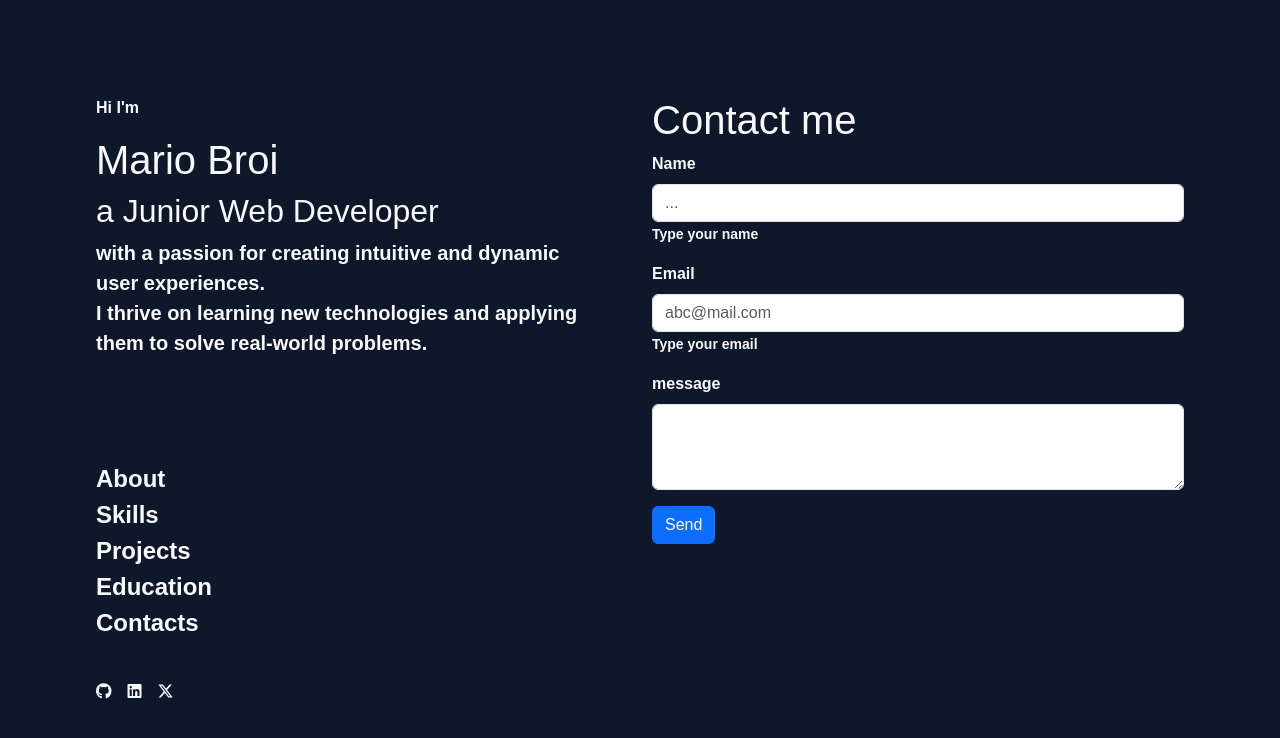
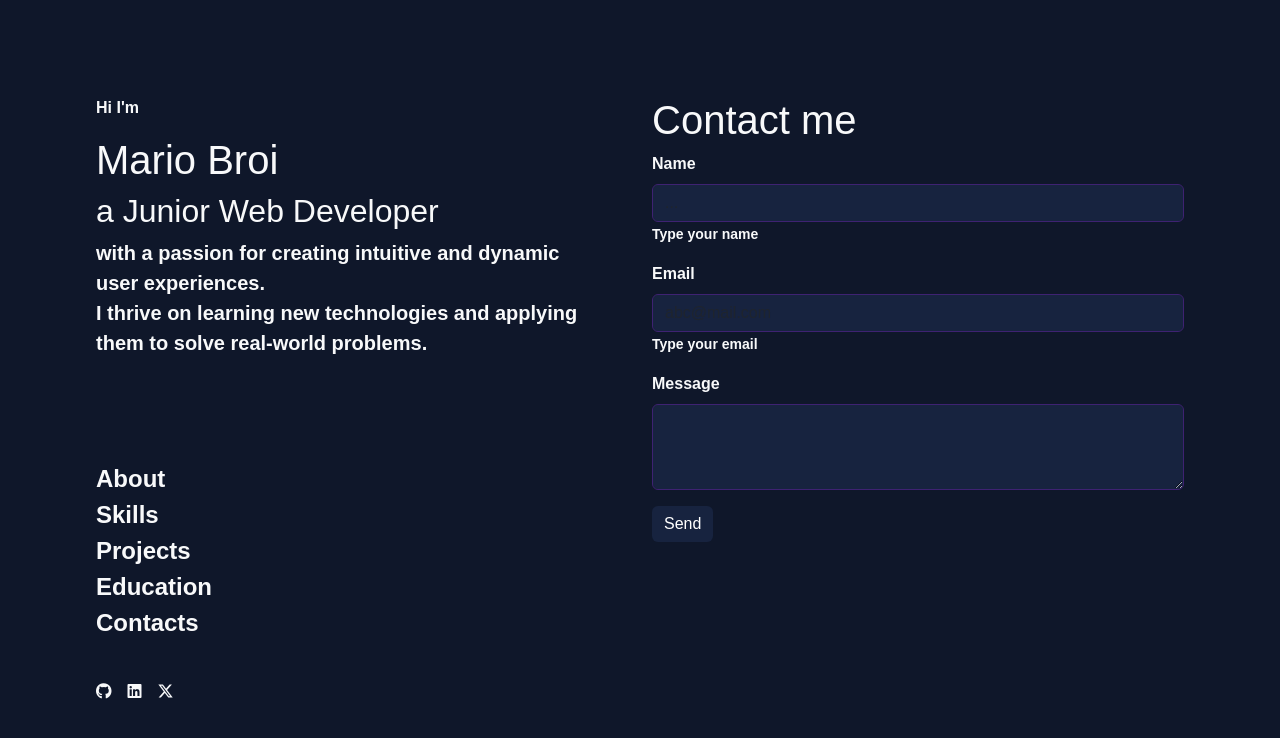
Before and after one commit to MarioBroi/vite-boolfolio, a Vue app: page /contacts in a window 1280 px wide. Shown: the top 738 px of the page. Built offline with nearby package versions, Linux system fonts and the light colour scheme; a web font is replaced by a local one.

Commit message:
edit contacts page button and input style

```diff
--- a/src/style.css
+++ b/src/style.css
@@ -91,6 +91,33 @@ body {
 
 }
 
+.submit_button {
+  background-color: var(--portfolio-bg-secondary);
+  color: var(--portfolio-text-light);
+  border: none;
+}
+
+.submit_button:hover {
+  color: var(--portfolio-text-bright);
+  box-shadow: -1px -1px 3px rgba(255, 255, 255, 0.1),
+    2px 2px 6px rgba(0, 0, 0, 0.8),
+    inset -2px -2px 10px rgba(255, 255, 255, 0.05),
+    inset 2px 2px 10px rgba(0, 0, 0, 0.5);
+  transition: 0.3s;
+}
+
+.input_form {
+  background-color: var(--portfolio-bg-secondary);
+  border: 1px solid var(--portfolio-spinner);
+}
+
+.input_form:focus {
+  background-color: var(--portfolio-bg-secondary);
+  border: 1px solid var(--portfolio-text-bright);
+  box-shadow: none;
+  transition: 0.3s;
+}
+
 /* #endregion Layout */
 
 /* #region Spinner */
--- a/src/views/AppContacts.vue
+++ b/src/views/AppContacts.vue
@@ -73,29 +73,39 @@ export default {
 
         <div class="mb-3">
             <label for="name" class="form-label">Name</label>
-            <input type="text" class="form-control" :class="{ 'border border-danger': errors.name }" name="name"
-                id="name" aria-describedby="helpId" placeholder="..." v-model="name" />
+            <input type="text" class="form-control input_form" :class="{ 'border border-danger': errors.name }"
+                name="name" id="name" aria-describedby="helpId" placeholder="..." v-model="name" />
             <small id="helpId" class="form-text text-light">Type your name</small>
         </div>
         <!-- /.name -->
 
         <div class="mb-3">
             <label for="email" class="form-label">Email</label>
-            <input type="email" class="form-control" :class="{ 'border border-danger': errors.email }" name="email"
-                id="email" aria-describedby="emailHelpId" placeholder="abc@mail.com" v-model="email" />
+            <input type="email" class="form-control input_form" :class="{ 'border border-danger': errors.email }"
+                name="email" id="email" aria-describedby="emailHelpId" placeholder="abc@mail.com" v-model="email" />
             <small id="emailHelpId" class="form-text text-light">Type your email</small>
         </div>
         <!-- /.email -->
 
         <div class="mb-3">
-            <label for="message" class="form-label">message</label>
-            <textarea class="form-control" :class="{ 'border border-danger': errors.message }" name="message"
+            <label for="message" class="form-label">Message</label>
+            <textarea class="form-control input_form" :class="{ 'border border-danger': errors.message }" name="message"
                 id="message" rows="3" v-model="message"></textarea>
         </div>
         <!-- /.message -->
 
-        <button type="submit" class="btn btn-primary" :disabled="loading">
-            {{ loading ? 'Sending...' : 'Send' }}
+        <button type="submit" class="btn submit_button" :disabled="loading">
+            <!-- {{ loading ? `'Sending...'` : 'Send' }} -->
+            <div v-if="loading == true">
+                <div class="looping-rhombuses-spinner">
+                    <div class="rhombus"></div>
+                    <div class="rhombus"></div>
+                    <div class="rhombus"></div>
+                </div>
+            </div>
+            <div v-else>
+                Send
+            </div>
         </button>
 
     </form>
```
